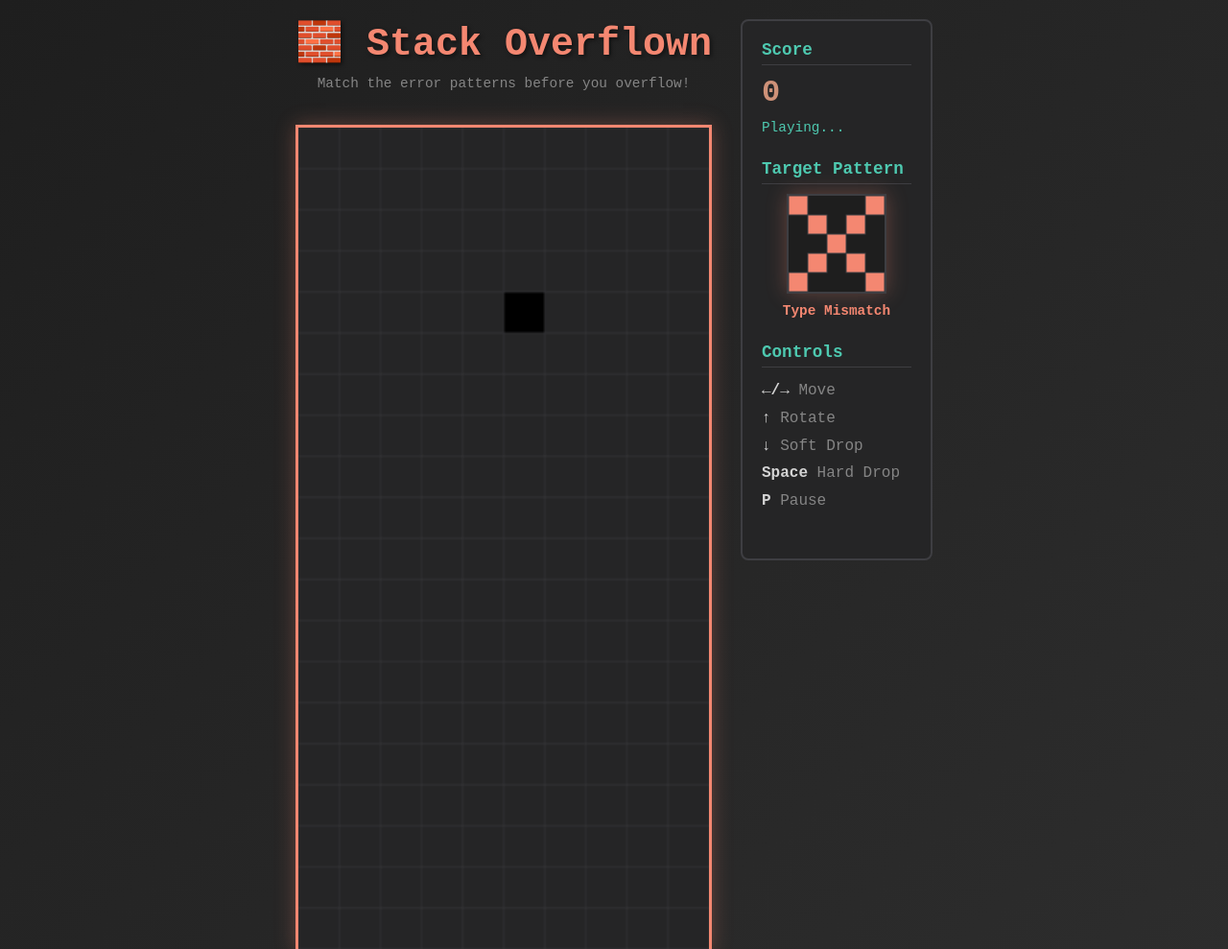
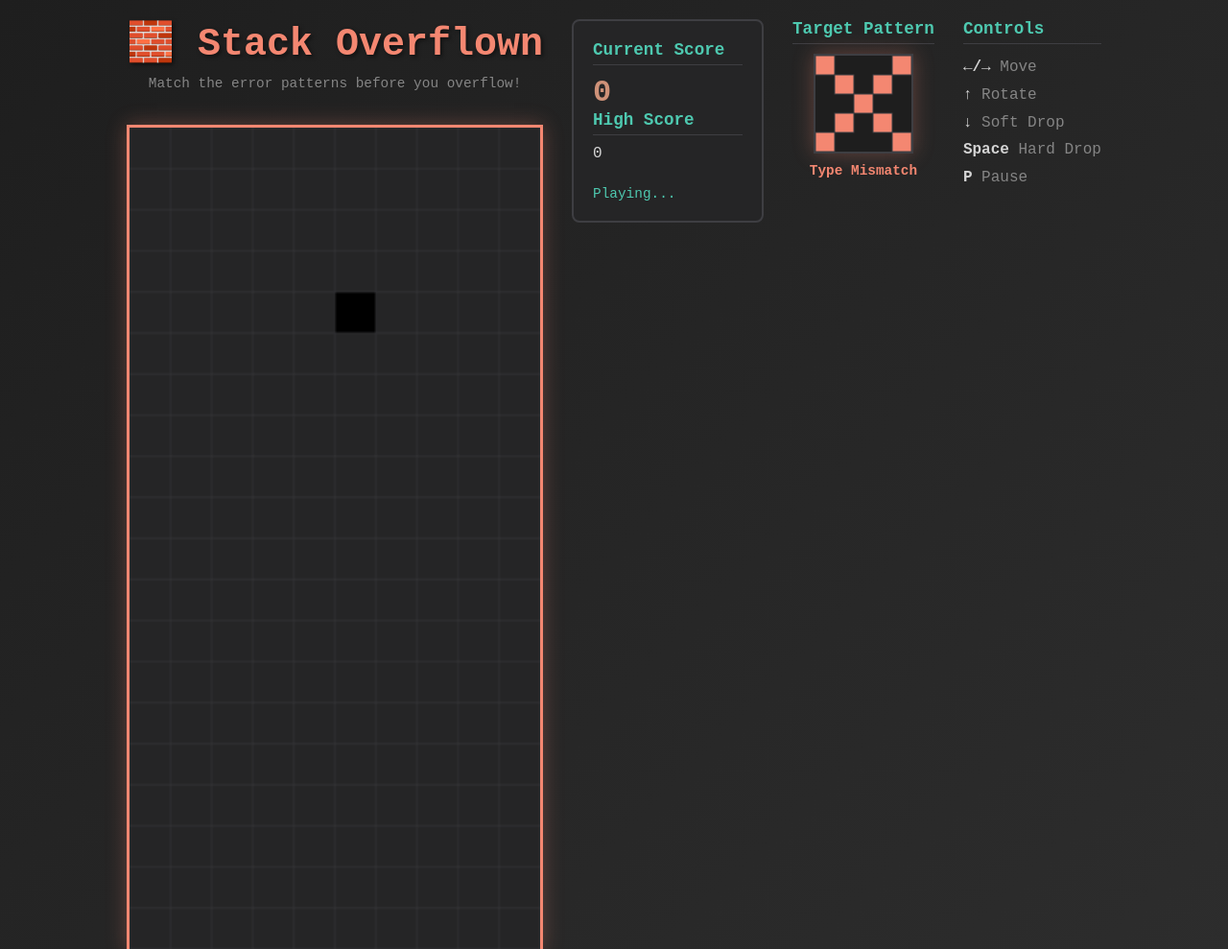
Before and after one commit to Advanzity/skills-publish-docker-images, a plain HTML site: page src/index.html in a window 1280 px wide. Shown: the top 989 px of the page at 96% size. Drawn offline with Linux system fonts and the light colour scheme.

Commit message:
Add high score display

```diff
--- a/src/index.html
+++ b/src/index.html
@@ -18,9 +18,12 @@
 
       <div class="side-panel">
         <div class="info-section">
-          <h3>Score</h3>
-          <div class="score" id="score">0</div>
-          <div class="status" id="status">Playing...</div>
+       <h3>Current Score</h3>
+       <div class="score" id="score">0</div>
+       <h3>High Score</h3>
+       <div class="high-score" id="high-score">0</div>
+    </div>
+<div class="status" id="status">Playing...</div>
         </div>
 
         <div class="info-section">
```
